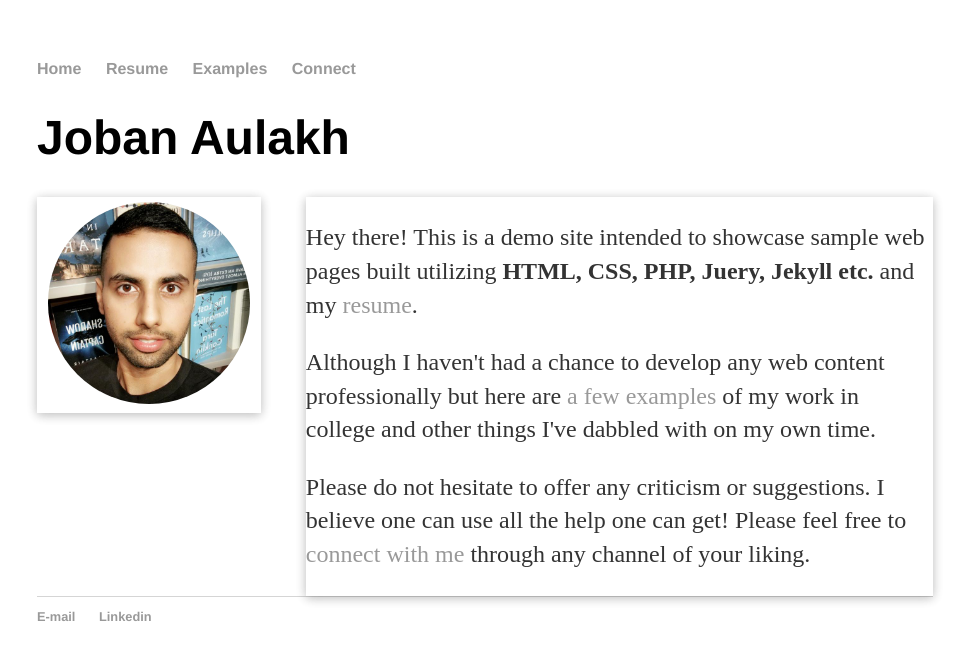
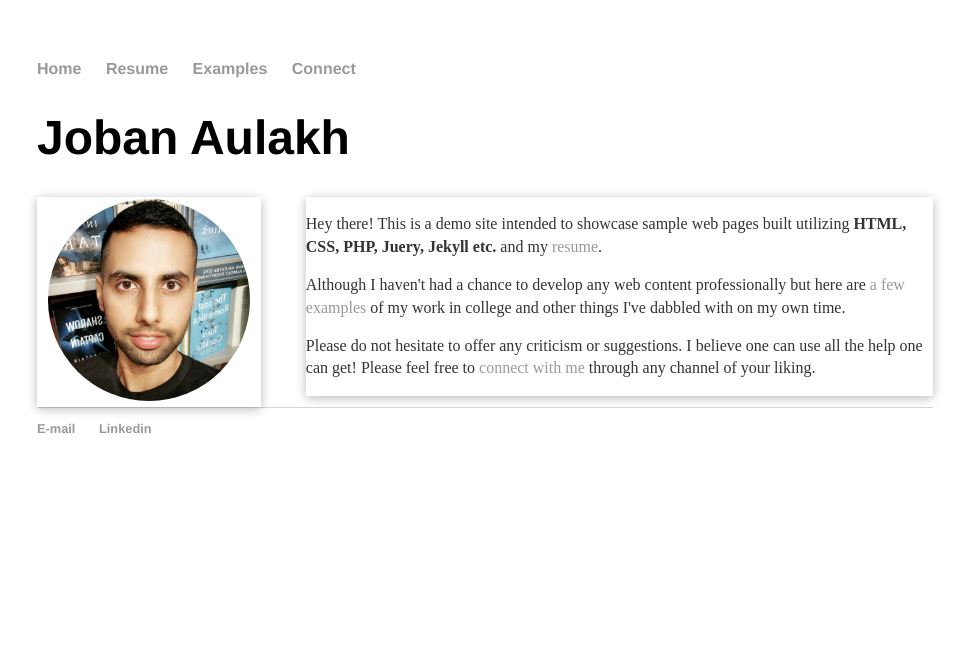
Before and after one commit to joe-bun/joe-bun.github.io, a Jekyll site: the page built from index.html, in a window 1280 px wide. Shown: the top 660 px of the page, without its empty margins (155-1124 px from the left). Built offline with Jekyll 4.4.1, drawn with Linux system fonts in a browser that asks for light colours.

Commit message:
Update main.css

```diff
--- a/css/main.css
+++ b/css/main.css
@@ -20,8 +20,8 @@ nav ul li, footer ul li {
 
 }
 .pp img {
-    border-radius: 50%;
-    padding: 5px;
+    border-radius: 60%;
+    padding: 2px;
     max-width: 90%;
     Height: auto;
 
@@ -29,6 +29,7 @@ nav ul li, footer ul li {
 .intro {
     float: right;
     width: 70%;
+    height: auto;
     box-shadow:0 2px 10px 0 rgba(0,0,0,0.16),0 2px 10px 0 rgba(0,0,0,0.12);
 }
 a {
@@ -43,7 +44,7 @@ h1 {
     font-family:'Helvetica', 'Arial', 'Sans-Serif';
 }
 p {
-    font-size: 1.5em;
+    font-size: medium /*1.5em*/;
     line-height: 1.4em;
     color: #333;
 }
```
